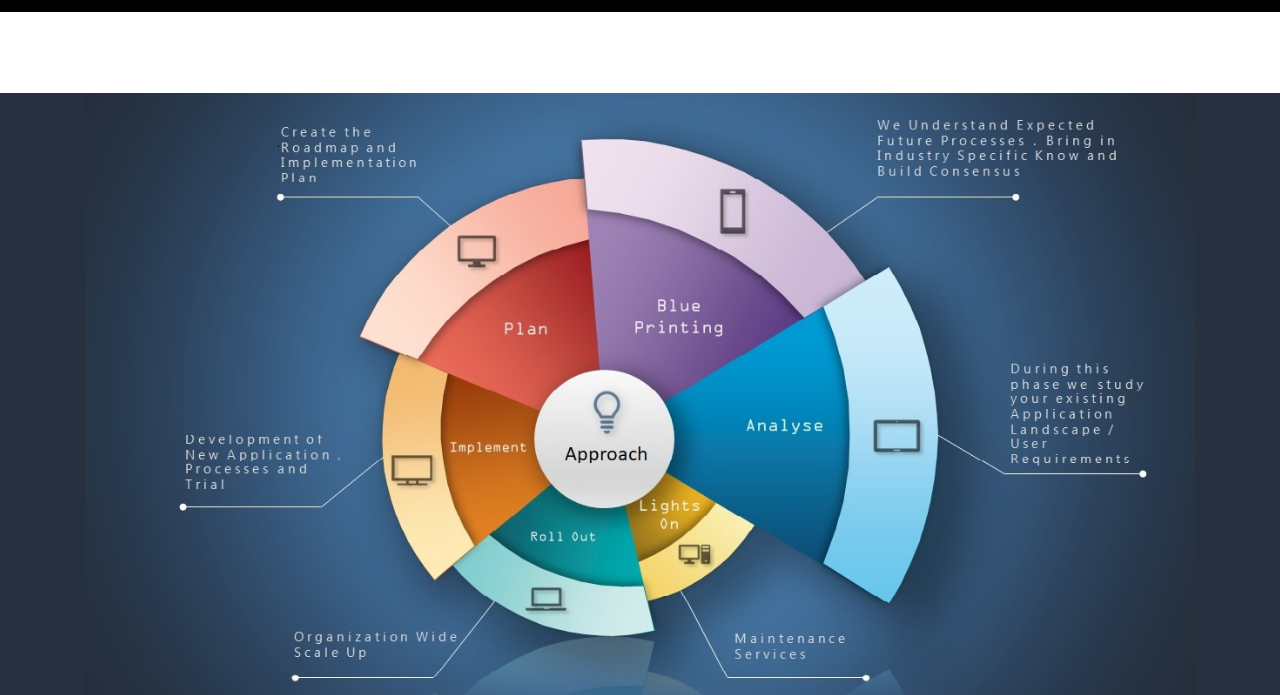
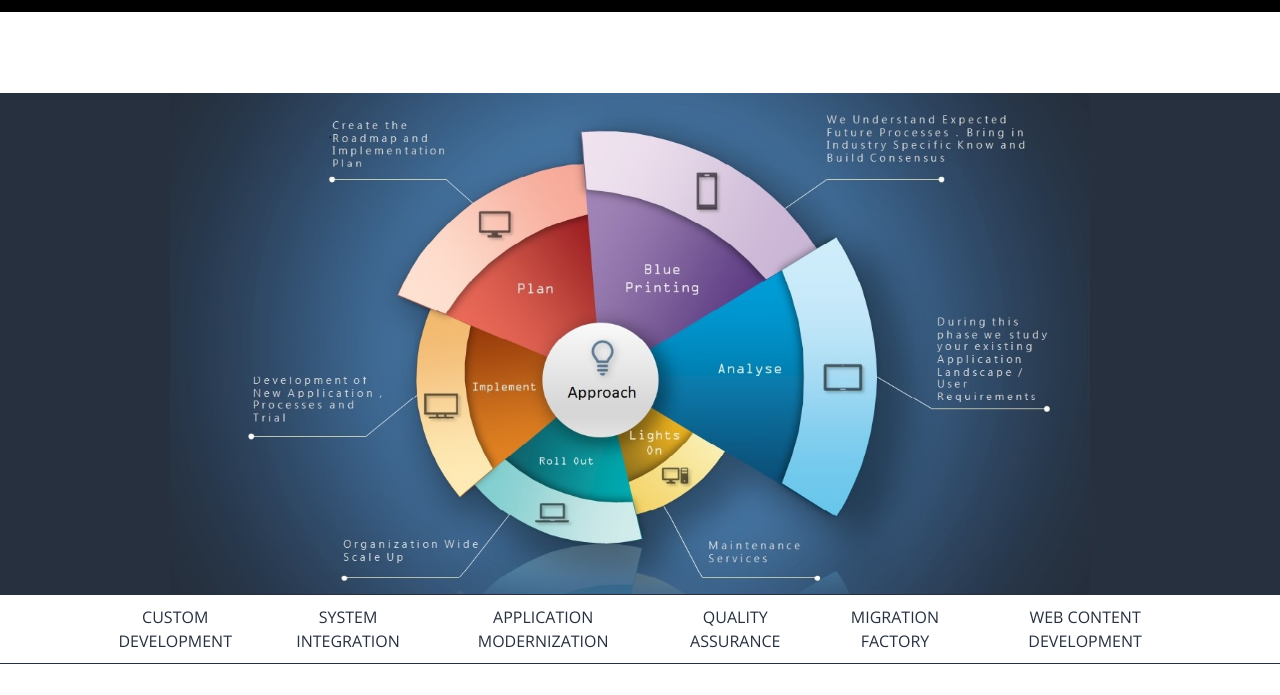
Before and after one commit to ManjuGr1/OREX, a plain HTML site: page DevService.html in a window 1280 px wide. Shown: the top 695 px of the page. Drawn offline with nearby package versions, Linux system fonts and the light colour scheme; files whose address does not match are found by name.

Commit message:
content change
content and image updation

```diff
--- a/DevService.html
+++ b/DevService.html
@@ -115,18 +115,18 @@
 
   <main id="main">
       <section id="masthead">
-        <div class="container">
-          <img class="img-fluid" src="assets/img/FinalImages/ApplicationDevelopementV1.jpg" id="AP_Img" />
+        <div class="container" style="padding-left:100px;">
+          <img class="img-fluid" width="920px" src="assets/img/FinalImages/ApplicationDevelopementV1.jpg" id="AP_Img" />
         </div>
       </section>
       <section id="quicklinks">
         <div class="container">
-                      <a href="#CD" role="button" >Custom Development</a>
-                      <a href="#SI" role="button" >System Integration</a>
-                      <a href="#AM" role="button" >Application Modernization</a>
-                      <a href="#QA" role="button" >Quality Assurance</a>
-                      <a href="#MF" role="button" >Migration Factory</a>
-                      <a href="#WCD" role="button" >Web Content Development</a>
+                      <a href="#CD" role="button" align="center">Custom Development</a>
+                      <a href="#SI" role="button" align="center">System Integration</a>
+                      <a href="#AM" role="button" align="center">Application Modernization</a>
+                      <a href="#QA" role="button" align="center">Quality Assurance</a>
+                      <a href="#MF" role="button" align="center">Migration Factory</a>
+                      <a href="#WCD" role="button" align="center">Web Content Development</a>
         </div>
       </section>
       <!-- ======= Features Section ======= -->
@@ -178,7 +178,7 @@
                   </div>
                   <div class="col-md-7 pt-5 order-2 order-md-1" data-aos="fade-right">
                       <!--<div class="icon"><i class="ion-ios-speedometer-outline"></i></div>-->
-                      <h3 class="title">QA/Testing</h3>
+                      <h3 class="title">Quality Assurance</h3>
                       <p class="font-italic">
                           Quality assurance is the hall mark of an organization which keeps reworking to minimum. Orex helps organizations test and conduct quality assurance audits and certifications with ease with the help of standard templates and advanced methods. Orex has helped organizations minimize the effort spent on various aspects of auditing Software’s by automating various risk and vulnerability areas. It includes activities that ensure the implementation of processes, procedures and standards in context to verification of developed software and intended requirements. Orex also includes activities that ensure the verification of a developed software with respect to documented (or not in some cases) requirements.
                       </p>
```
Also changed, not shown: MaintenanceServices.html (+2 -2 lines), RemoteServices.html (+2 -2 lines), SecurityServices.html (+2 -2 lines), index.html (+8 -6 lines), service-horizantal.html (+5 -5 lines).
